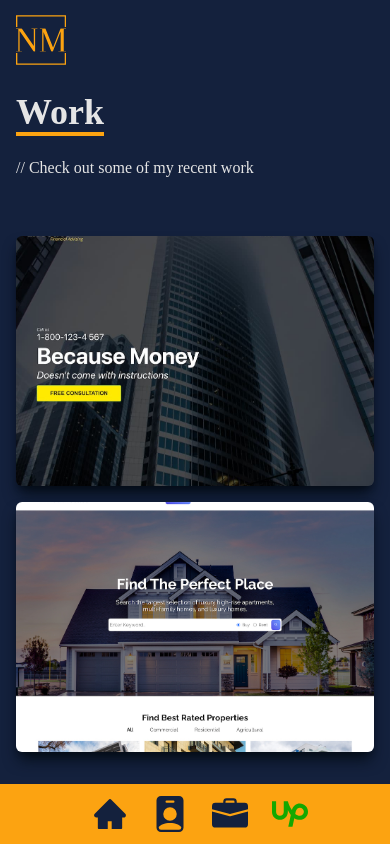
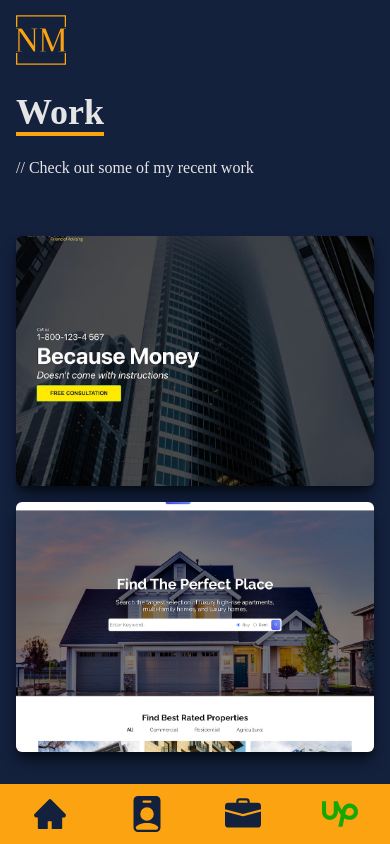
Before and after one commit to ghost9742/portfoliov2, a React (Create React App) app: page /portfoliov2/work in a window 390 px wide. Built offline with nearby package versions, Linux system fonts and the light colour scheme.

Commit message:
404 fix & mobile menu fix

```diff
--- a/src/components/Navbar.jsx
+++ b/src/components/Navbar.jsx
@@ -36,19 +36,19 @@ const Navbar = () => {
       </ul>
 
       {/* Mobile menu*/}
-      <nav className="md:hidden z-10 fixed bottom-0 left-0 w-[100%] flex justify-between text-center text-4xl mx-0 px-20 bg-[#fca311] text-[#14213d]">
-        <Link to={"/"} className="p-3">
+      <nav className="md:hidden z-10 fixed bottom-0 left-0 w-[100%] flex justify-between text-center text-4xl mx-0 px-5 bg-[#fca311] text-[#14213d]">
+        <Link to={"/"} className="p-3 ">
           <AiFillHome />
         </Link>
-        <Link to={"/about"} className="p-3">
+        <Link to={"/about"} className="p-3 ">
           <BsFillPersonBadgeFill />
         </Link>
-        <Link to={"/work"} className="p-3">
+        <Link to={"/work"} className="p-3 ">
           <BsFillBriefcaseFill />
         </Link>
         <a
           href="https://www.upwork.com/freelancers/~017fcc2b2c6b184aee"
-          className="p-3 hover:cursor-pointer text-[#14A800]"
+          className=" p-3 hover:cursor-pointer text-[#14A800]"
           target="_blank"
           rel="noreferrer"
         >
```
